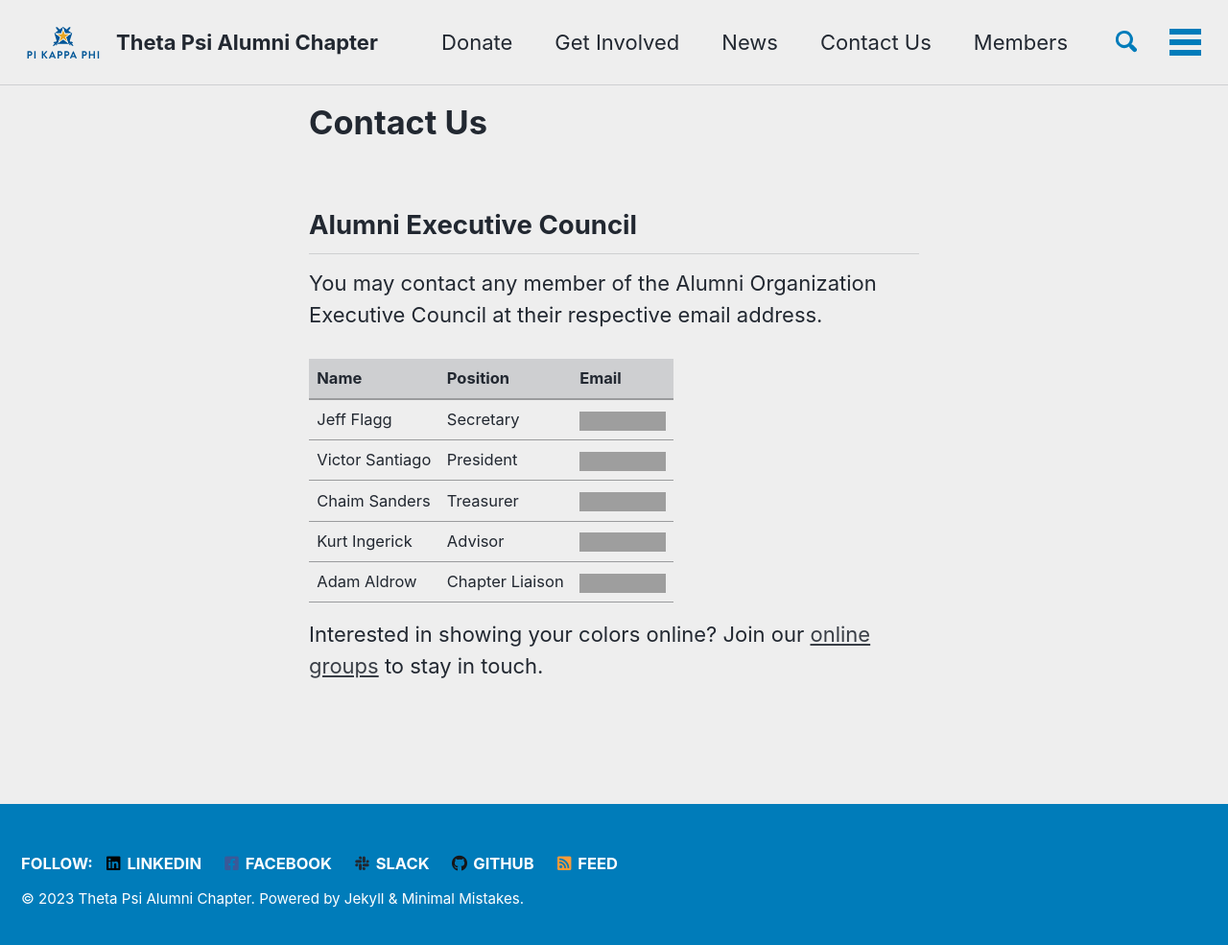
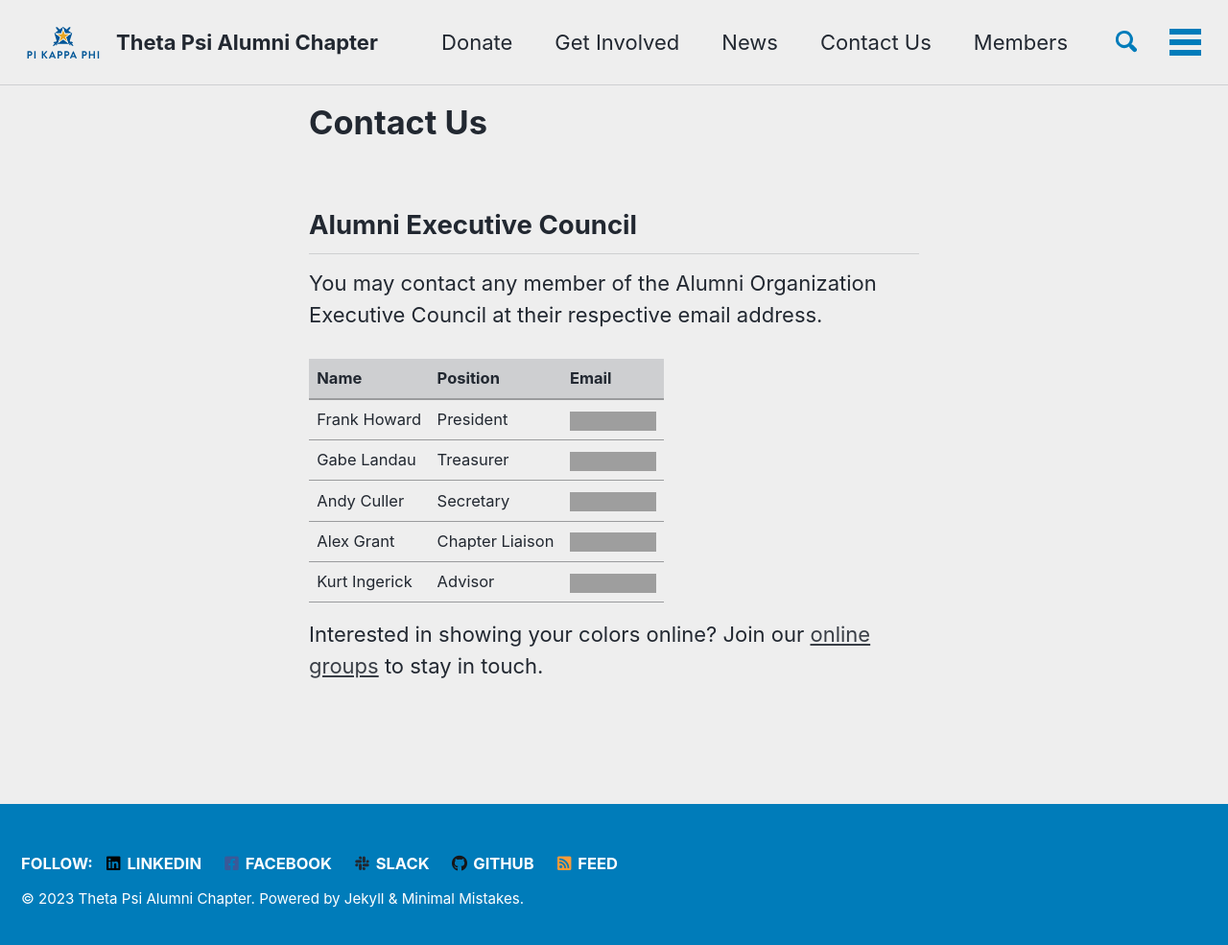
Before and after one commit to pkp-theta-psi-alumni/thetapsi.org, a Jekyll site: the page built from _pages/contact.md, in a window 1280 px wide, cut to the strip 0-993 px from the top of the page. Shown: the top 985 px of the strip at 96% size. Built offline with Jekyll 4.4.1, drawn with Linux system fonts in a browser that asks for light colours; cached includes are drawn as plain includes; nearby versions of some CDN libraries; grey boxes are pictures that could not be loaded.

Commit message:
Update dues and contact pages

```diff
--- a/_pages/contact.md
+++ b/_pages/contact.md
@@ -1,5 +1,5 @@
 ---
-title: "Contact Us"
+title: 'Contact Us'
 layout: single
 permalink: /contact-us/
 ---
@@ -9,13 +9,13 @@ permalink: /contact-us/
 You may contact any member of the Alumni Organization Executive Council
 at their respective email address.
 
-| Name | Position | Email |
-| ---- | -------- | ----- |
-| Jeff Flagg | Secretary | ![secretary email](https://img.shields.io/badge/secretary%20-%40thetapsi.org-blue) |
-| Victor Santiago | President | ![President email](https://img.shields.io/badge/president%20-%40thetapsi.org-blue) |
-| Chaim Sanders | Treasurer | ![Treasurer email](https://img.shields.io/badge/treasurer%20-%40thetapsi.org-blue) |
-| Kurt Ingerick | Advisor | ![Advisor email](https://img.shields.io/badge/advisor%20-%40thetapsi.org-blue) |
-| Adam Aldrow | Chapter Liaison | ![Liaison email](https://img.shields.io/badge/liaison%20-%40thetapsi.org-blue) |
+| Name          | Position        | Email                                                                              |
+| ------------- | --------------- | ---------------------------------------------------------------------------------- |
+| Frank Howard  | President       | ![President email](https://img.shields.io/badge/president%20-%40thetapsi.org-blue) |
+| Gabe Landau   | Treasurer       | ![Treasurer email](https://img.shields.io/badge/treasurer%20-%40thetapsi.org-blue) |
+| Andy Culler   | Secretary       | ![Secretary email](https://img.shields.io/badge/secretary%20-%40thetapsi.org-blue) |
+| Alex Grant    | Chapter Liaison | ![Liaison email](https://img.shields.io/badge/liaison%20-%40thetapsi.org-blue)     |
+| Kurt Ingerick | Advisor         | ![Advisor email](https://img.shields.io/badge/advisor%20-%40thetapsi.org-blue)     |
 
 Interested in showing your colors online?
 Join our [online groups](../get-involved/#online)
```
Also changed, not shown: _members/dues.md (+32 -15 lines).
